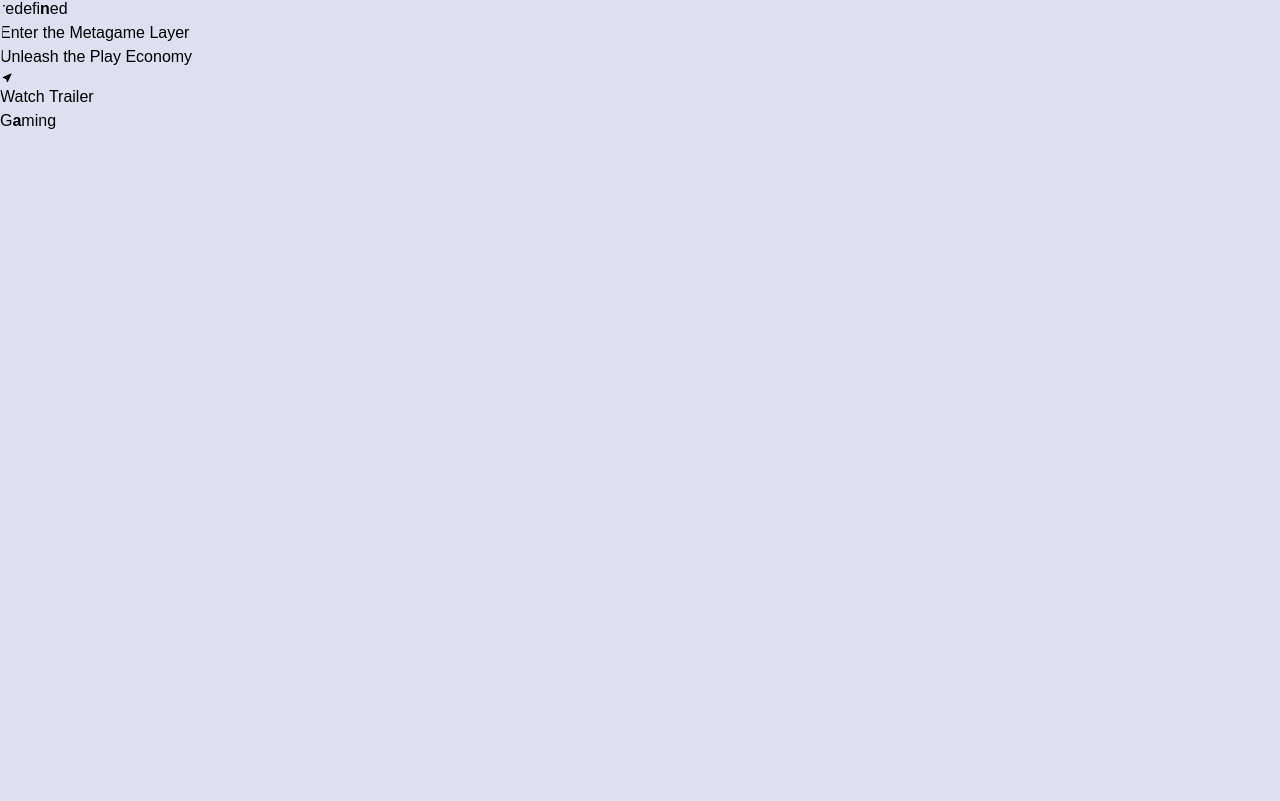
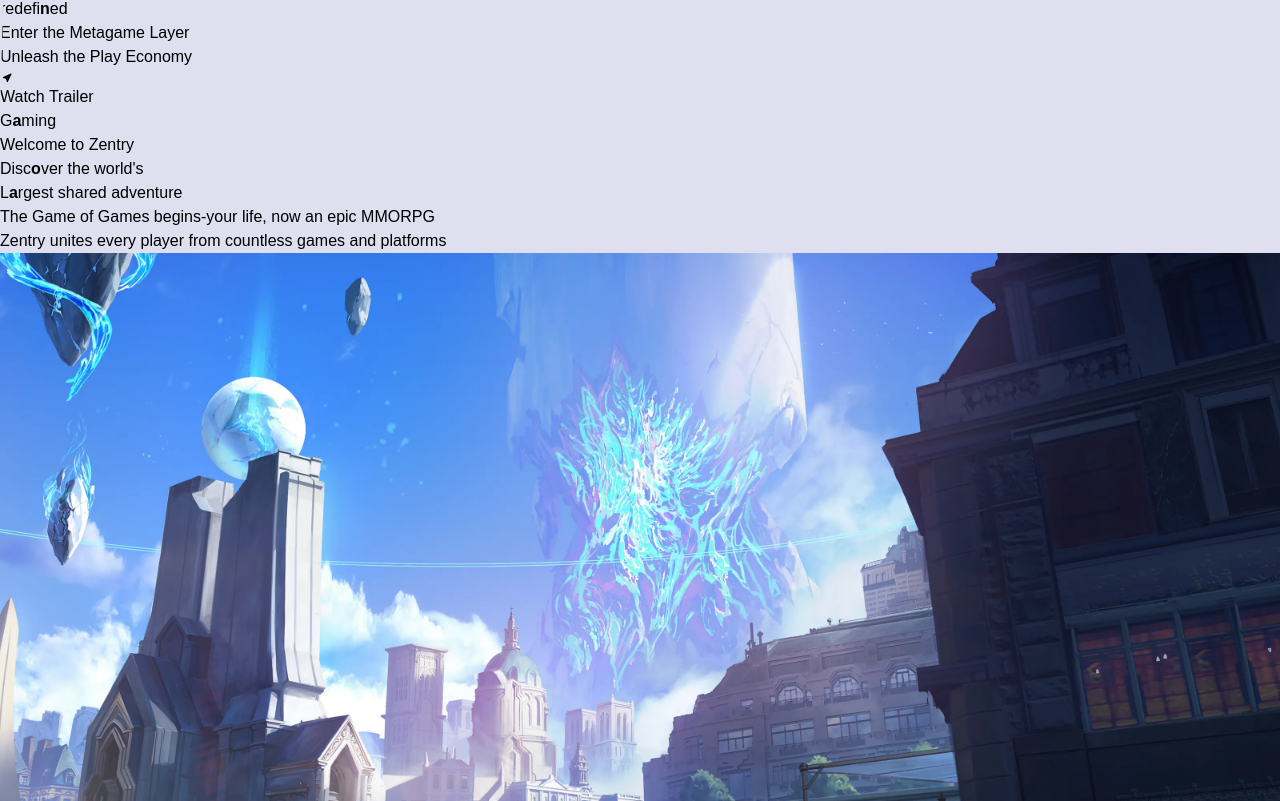
Before and after one commit to Sanjay-2001/gaming-website, a React (Vite) app: page / in a window 1280 px wide. Shown: the part 519-1320 px from the top of the page. Before the commit the page ends 800 px from the top, so only its background shows below. Built offline with nearby package versions, Linux system fonts and the light colour scheme; a web font is replaced by a local one.

Commit message:
about section

```diff
--- a/src/App.jsx
+++ b/src/App.jsx
@@ -1,10 +1,11 @@
+import About from "./components/About";
 import Hero from "./components/Hero";
 
 const App = () => {
   return (
     <main className="relative min-h-screen w-screen overflow-x-hidden">
       <Hero />
-      <section className="z-0 min-h-screen bg-blue-500" />
+      <About />
     </main>
   );
 };
--- /dev/null
+++ b/src/components/About.jsx
@@ -0,0 +1,53 @@
+import { useGSAP } from "@gsap/react";
+import gsap from "gsap";
+import { ScrollTrigger } from "gsap/all";
+import AnimatedTitle from "./AnimatedTitle";
+
+gsap.registerPlugin(ScrollTrigger);
+
+const About = () => {
+  useGSAP(() => {
+    const clipAnimation = gsap.timeline({
+      scrollTrigger: {
+        trigger: "#clip",
+        start: "center center",
+        end: "+=800 center",
+        scrub: 0.5,
+        pin: true,
+        pinSpacing: true,
+      },
+    });
+
+    clipAnimation.to(".mask-clip-path", {
+      width: "100vw",
+      height: "100vh",
+      borderRadius: 0,
+    });
+  });
+  return (
+    <div id="about" className="min-h-screen w-screen">
+      <div className="relative mb-8 mt-36 flex flex-col items-center gap-5">
+        <h2 className="font-general text-sm uppercase md:text-[10px]">
+          Welcome to Zentry
+        </h2>
+        <AnimatedTitle />
+        <div className="about-subtext">
+          <p>The Game of Games begins-your life, now an epic MMORPG</p>
+          <p>Zentry unites every player from countless games and platforms</p>
+        </div>
+      </div>
+
+      <div className="h-dvh w-screen" id="clip">
+        <div className="mask-clip-path about-image">
+          <img
+            src="img/about.webp"
+            alt="Background"
+            className="absolute left-0 top-0 size-full object-cover"
+          />
+        </div>
+      </div>
+    </div>
+  );
+};
+
+export default About;
--- /dev/null
+++ b/src/components/AnimatedTitle.jsx
@@ -0,0 +1,10 @@
+const AnimatedTitle = () => {
+  return (
+    <div className="mt-5 text-center text-4xl uppercase leading-[0.8] md:text-[6rem]">
+      Disc<b>o</b>ver the {"world's"}
+      <br />L<b>a</b>rgest shared adventure
+    </div>
+  );
+};
+
+export default AnimatedTitle;
```
